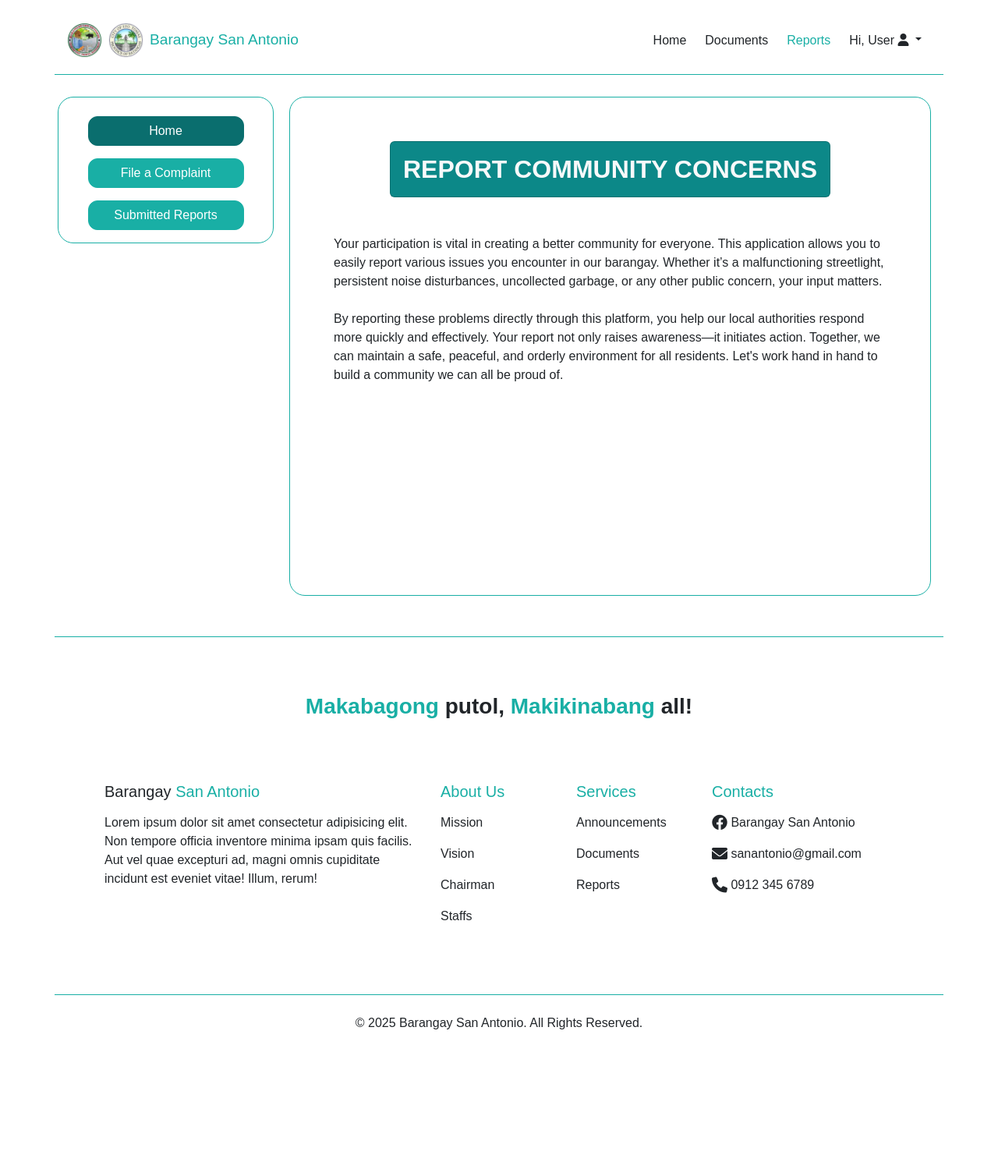
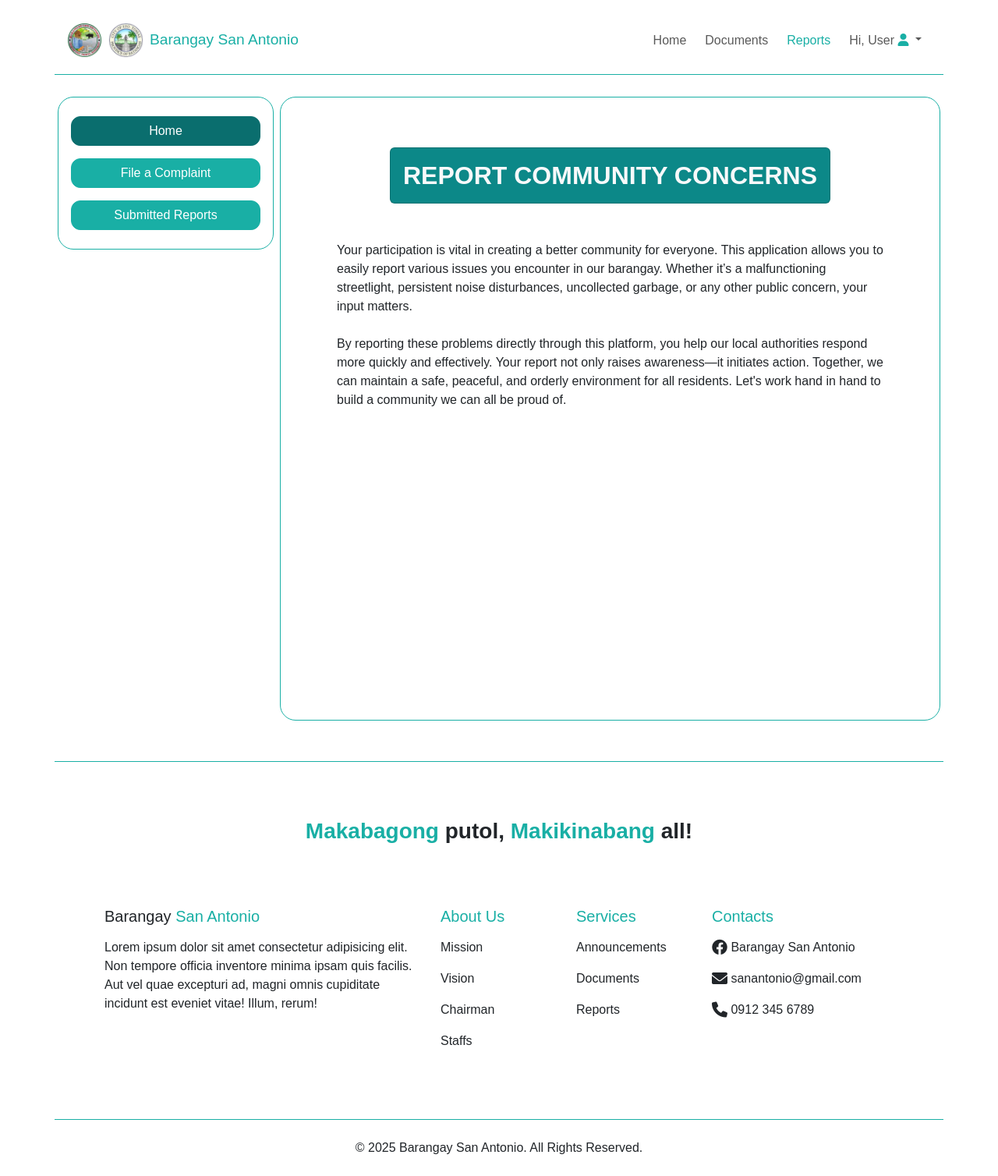
Before and after one commit to E-Barangay/E-Barangay, a PHP site: page /reports.php?page=complaintSection in a window 1280 px wide. Shown: the whole page at 78% size. Before the commit the page ends 1320 px from the top, so only its background shows below. Run offline with PHP 8.4, Linux system fonts and the light colour scheme; the visitor is signed in with stand-in values (Sample User, id 1); data that the repository does not hold is empty.

Commit message:
Minor UI adjustment in user-side pages

```diff
--- a/admin/index.php
+++ b/admin/index.php
@@ -75,6 +75,7 @@ include("../sharedAssets/connect.php");
       display: block;
       margin: 0 auto;
       border-radius: 50%;
+      cursor: pointer;
     }
 
     .sidebar.collapsed .sidebar-logo img {
--- a/assets/css/navbar/style.css
+++ b/assets/css/navbar/style.css
@@ -1,13 +1,5 @@
 .navbarStyling {
     border-bottom: 1px solid #19AFA5;
-}
-
-.active1,
-.active2,
-.active3,
-.active4 {
-    color: var(--bs-body-color);
-    /* color: white;  */
 }
 
 .active1:hover,
--- a/assets/css/reports/style.css
+++ b/assets/css/reports/style.css
@@ -23,7 +23,6 @@ html {
 .filterButton {
     background-color: #19AFA5;
     color: white;
-    width: 200px;
     border: 1px solid #19AFA5;
     border-radius: 12px;
 }
@@ -39,22 +38,8 @@ html {
     border: 1px solid #0A6E6E;
 }
 
-.content {
-    min-height: 75vh;
-    max-height: 75vh;
-    overflow-y: auto;
-}
-
-.cardBorder {
-    height: 80vh;
+.contentCard {
+    height: 100vh;
     border-radius: 20px;
     border: 1px solid #19AFA5;
 }
-
-.sidebar {
-    min-height: 100%;
-}
-
-.outline {
-    outline: none;
-}
--- a/documents.php
+++ b/documents.php
@@ -119,15 +119,20 @@ $mioDocumentsResult = executeQuery($mioDocumentsQuery);
                 <form method="GET">
 
                     <div class="filterCard card m-1 p-2 d-none d-sm-block">
+
                         <div class="row">
                             <div class="col m-2">
                                 <div class="position-relative">
+
+                                    <!-- Search Bar -->
                                     <input type="hidden" name="content" value="<?php echo $content; ?>">
                                     <input class="form-control rounded-pill ps-5" name="search" type="search" placeholder="Search Documents" value="<?php echo $searchTerm ?>">
                                     <i class="fa-solid fa-magnifying-glass searchIcon text-muted"></i>
+
                                 </div>
                             </div>
                         </div>
+
                         <div class="row d-flex flex-column mt-4">
 
                             <!-- Filter -->
--- a/profile.php
+++ b/profile.php
@@ -82,10 +82,12 @@ if (isset($_POST['saveBtn'])) {
     <meta charset="utf-8">
     <meta name="viewport" content="width=device-width, initial-scale=1">
     <title>E-Barangay | Profile</title>
+
+    <!-- Icon -->
     <link rel="icon" href="assets/images/logoSanAntonio.png">
+
     <!-- Style Sheets -->
-    <link href="https://cdn.jsdelivr.net/npm/bootstrap@5.3.6/dist/css/bootstrap.min.css" rel="stylesheet"
-        integrity="sha384-4Q6Gf2aSP4eDXB8Miphtr37CMZZQ5oXLH2yaXMJ2w8e2ZtHTl7GptT4jmndRuHDT" crossorigin="anonymous">
+    <link href="https://cdn.jsdelivr.net/npm/bootstrap@5.3.6/dist/css/bootstrap.min.css" rel="stylesheet" integrity="sha384-4Q6Gf2aSP4eDXB8Miphtr37CMZZQ5oXLH2yaXMJ2w8e2ZtHTl7GptT4jmndRuHDT" crossorigin="anonymous">
     <link rel="stylesheet" href="https://cdnjs.cloudflare.com/ajax/libs/font-awesome/6.0.0-beta3/css/all.min.css">
     <link rel="stylesheet" href="assets/css/navbar/style.css">
     <link rel="stylesheet" href="assets/css/profile/style.css">
--- a/reports.php
+++ b/reports.php
@@ -41,8 +41,7 @@ if (isset($_GET['page'])) {
     <link rel="icon" href="assets/images/logoSanAntonio.png">
 
     <!-- Style Sheets -->
-    <link href="https://cdn.jsdelivr.net/npm/bootstrap@5.3.6/dist/css/bootstrap.min.css" rel="stylesheet"
-        integrity="sha384-4Q6Gf2aSP4eDXB8Miphtr37CMZZQ5oXLH2yaXMJ2w8e2ZtHTl7GptT4jmndRuHDT" crossorigin="anonymous">
+    <link href="https://cdn.jsdelivr.net/npm/bootstrap@5.3.6/dist/css/bootstrap.min.css" rel="stylesheet" integrity="sha384-4Q6Gf2aSP4eDXB8Miphtr37CMZZQ5oXLH2yaXMJ2w8e2ZtHTl7GptT4jmndRuHDT" crossorigin="anonymous">
     <link rel="stylesheet" href="https://cdnjs.cloudflare.com/ajax/libs/font-awesome/6.0.0-beta3/css/all.min.css">
     <link href="https://cdn.jsdelivr.net/npm/bootstrap-icons@1.10.5/font/bootstrap-icons.css" rel="stylesheet">
     <link rel="stylesheet" href="assets/css/navbar/style.css">
@@ -67,15 +66,8 @@ if (isset($_GET['page'])) {
     <div class="container pt-3">
         <div class="row">
             <div class="col-12 col-lg-3 p-0">
-                <div class="filterCard card m-1 p-2 d-none d-md-block">
-                    <div class="row mt-2">
-                        <div class="col d-flex flex-column align-items-center">
-                            <a href="?page=complaintSection" class="btn btn-primary filterButton m-2 <?php echo ($page == 'complaintSection') ? 'active' : ''; ?>">Home</a>
-                            <a href="?page=makeComplaint" class="btn btn-primary filterButton m-2 <?php echo ($page == 'makeComplaint') ? 'active' : ''; ?>">File a Complaint</a>
-                            <a href="?page=submittedComplaints" class="btn btn-primary filterButton m-2 <?php echo ($page == 'submittedComplaints') ? 'active' : ''; ?>">Submitted Reports</a>
-                        </div>
-                    </div>
-                </div>
+
+                <!-- Pop Up when screen is in small size -->
 
                 <div class="row mb-2 px-5 d-sm-none d-flex justify-content-center">
                     <div class="col-4 d-flex justify-content-center">
@@ -94,23 +86,35 @@ if (isset($_GET['page'])) {
                         </a>
                     </div>
                 </div>
+
+                <div class="filterCard card m-1 p-3 d-none d-md-block">
+                    <div class="row">
+                        <div class="col d-flex flex-column align-items-center">
+                            <a href="?page=complaintSection" class="btn btn-primary filterButton m-2 w-100 <?php echo ($page == 'complaintSection') ? 'active' : ''; ?>">Home</a>
+                            <a href="?page=makeComplaint" class="btn btn-primary filterButton m-2 w-100 <?php echo ($page == 'makeComplaint') ? 'active' : ''; ?>">File a Complaint</a>
+                            <a href="?page=submittedComplaints" class="btn btn-primary filterButton m-2 w-100 <?php echo ($page == 'submittedComplaints') ? 'active' : ''; ?>">Submitted Reports</a>
+                        </div>
+                    </div>
+                </div>
+
             </div>
 
+            <div class="col-12 col-lg-9 p-0">
+                <div class="contentCard card m-1 p-2">
+                    <div class="row px-3 py-2" id="scrollable" style="max-height: 100vh; overflow-y: auto;">
 
-            <div class="col-12 col-lg-9 ">
-                <div class="card cardBorder m-1 p-0 p-md-2">
-                    <?php include("reportContent/" . $page . ".php"); ?>
+                        <?php include("reportContent/" . $page . ".php"); ?>
+
+                    </div>
                 </div>
             </div>
+
         </div>
-    </div>
     </div>
 
     <?php include("sharedAssets/footer.php") ?>
 
-    <script src="https://cdn.jsdelivr.net/npm/bootstrap@5.3.6/dist/js/bootstrap.bundle.min.js"
-        integrity="sha384-j1CDi7MgGQ12Z7Qab0qlWQ/Qqz24Gc6BM0thvEMVjHnfYGF0rmFCozFSxQBxwHKO"
-        crossorigin="anonymous"></script>
+    <script src="https://cdn.jsdelivr.net/npm/bootstrap@5.3.6/dist/js/bootstrap.bundle.min.js" integrity="sha384-j1CDi7MgGQ12Z7Qab0qlWQ/Qqz24Gc6BM0thvEMVjHnfYGF0rmFCozFSxQBxwHKO" crossorigin="anonymous"></script>
 
 
 </body>
--- a/sharedAssets/footer.php
+++ b/sharedAssets/footer.php
@@ -2,14 +2,14 @@
     <footer class="footer text-center pt-4 mt-4">
         <div class="row p-5" style="border-top: 1px solid #19AFA5; border-bottom: 1px solid #19AFA5;">
             <div class="col-12 mb-5 mt-4 text-adapt">
-                <h3 style="font-weight: bold;">
+                <div class="h3" style="font-weight: bold;">
                     <span style="color:#19AFA5;">Makabagong</span> putol, <span style="color:#19AFA5;">Makikinabang</span> all!</h3>
-                </h3>
+                </div>
             </div>
             <div class="col-12 col-lg-5 text-center text-lg-start py-4 px-3" >
-                <h5 class="mb-3 text-adapt">
+                <div class="h5 mb-3 text-adapt">
                     Barangay<span style="color:#19AFA5;"> San Antonio</span>
-                </h5>
+                </div>
                 <p class = "text-adapt">
                     Lorem ipsum dolor sit amet consectetur adipisicing elit. Non tempore officia inventore minima ipsam
                     quis facilis. Aut vel quae excepturi ad, magni omnis cupiditate incidunt est eveniet vitae! Illum,
@@ -18,7 +18,7 @@
             </div>
             <hr class="d-block d-lg-none">
             <div class="col-12 col-lg-2 text-center text-lg-start py-4">
-                <h5 class="mb-3" style="color:#19AFA5;">About Us</h5>
+                <div class="h5 mb-3" style="color:#19AFA5;">About Us</div>
                 <ul class="nav flex-column">
                     <li class="footer-item mb-3"><a href="#" class="footer-link p-0">Mission</a></li>
                     <li class="footer-item mb-3"><a href="#" class="footer-link p-0">Vision</a></li>
@@ -28,7 +28,7 @@
             </div>
             <hr class="d-block d-lg-none">
             <div class="col-12 col-lg-2 text-center text-lg-start py-4">
-                <h5 class="mb-3" style="color:#19AFA5;">Services</h5>
+                <div class="h5 mb-3" style="color:#19AFA5;">Services</div>
                 <ul class="nav flex-column">
                     <li class="footer-item mb-3"><a href="index.php" class="footer-link p-0">Announcements</a></li>
                     <li class="footer-item mb-3"><a href="documents.php" class="footer-link p-0">Documents</a></li>
@@ -37,7 +37,7 @@
             </div>
             <hr class="d-block d-lg-none">
             <div class="col-12 col-lg-3 text-center text-lg-start py-4">
-                <h5 class="mb-3" style="color:#19AFA5;">Contacts</h5>
+                <div class="h5 mb-3" style="color:#19AFA5;">Contacts</div>
                 <ul class="nav flex-column">
                     <li class="footer-item mb-3"><a href="https://www.facebook.com/profile.php?id=61553441500742" class="footer-link p-0"><i class="fa-brands fa-facebook" style="font-size: 20px; vertical-align: middle;"></i> Barangay San Antonio</a></li>
                     <li class="footer-item mb-3"><a href="#" class="footer-link p-0"><i class="fa-solid fa-envelope" style="font-size: 20px; vertical-align: middle;"></i> sanantonio@gmail.com</a></li>
--- a/sharedAssets/navbarLoggedIn.php
+++ b/sharedAssets/navbarLoggedIn.php
@@ -49,7 +49,7 @@ if (isset($_SESSION['userID'])) {
                 <li class="nav-item mx-1 dropdown">
                     <a class="nav-link active4 text-center dropdown-toggle" href="#" role="button"
                         data-bs-toggle="dropdown" aria-expanded="false">
-                        Hi, <?php echo $firstName ?> <i class="fa-solid fa-user"></i>
+                        Hi, <?php echo $firstName ?> <i class="fa-solid fa-user" style="color: #19AFA5;"></i>
                     </a>
                     <ul class="dropdown-menu dropdown-menu-end">
                         <li><a class="dropdown-item" href="profile.php"><i class="fa-solid fa-user dropdown-icon"></i>
```
Also changed, not shown: documentContent/documentView.php (+16 -6 lines), index.php (+10 -9 lines), signIn.php (+6 -2 lines), signUp.php (+6 -2 lines).
